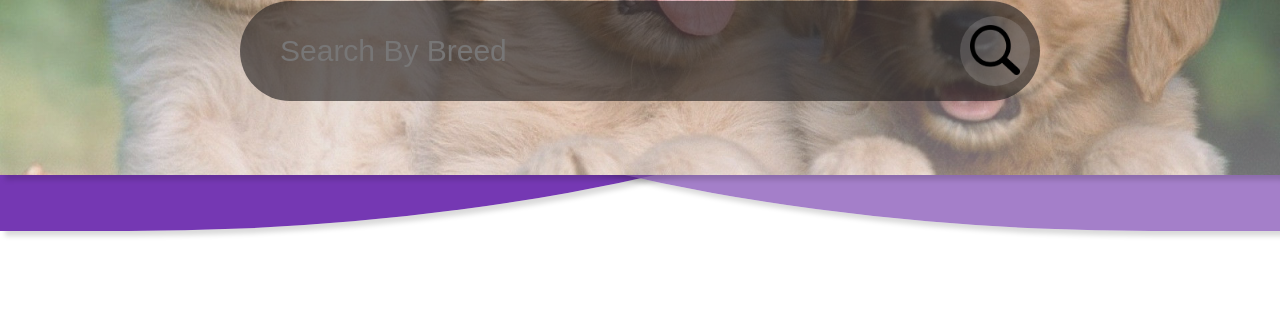
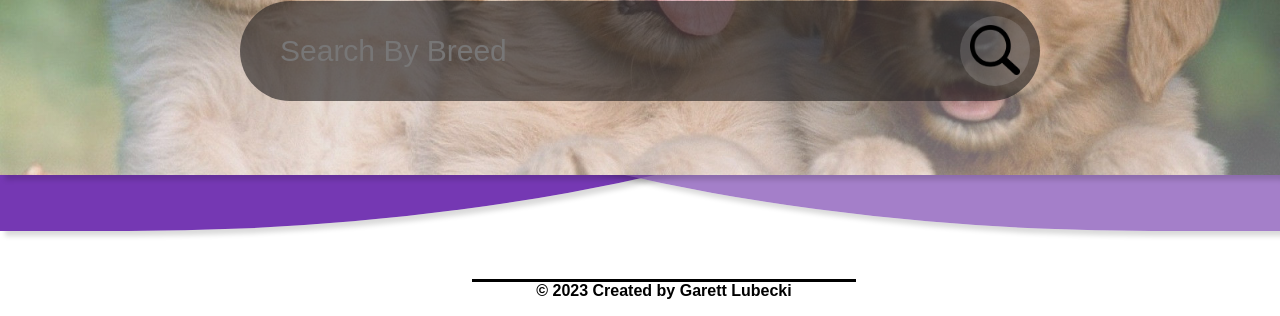
Before and after one commit to Garett-Lubecki/Student_MVP, a website: page public/index.html in a window 1280 px wide. Shown: the part 530-846 px from the top of the page. Before the commit the page ends 800 px from the top, so only its background shows below. Drawn offline with Linux system fonts and the light colour scheme; a web font is replaced by a local one.

Commit message:
add footer

```diff
--- a/public/index.html
+++ b/public/index.html
@@ -32,8 +32,6 @@
         <div id="searchImageContainer">
             <div id="trackerDiv">
                 <p id="guildStatement">Find a dog, bring home a new part of the family</p>
-                <!-- add tracker -->
-
         </div>
             <div id="searchBar">
                 <input type="text" placeholder="Search By Breed" id="searchTXT">
@@ -42,6 +40,11 @@
          </div>
     </div>
 </div>
+<div id = 'footer'>
+    <p id='glub' href="https://www.linkedin.com/in/garett-lubecki/">
+        © 2023 Created by Garett Lubecki
+    </p>
+</div>
 </body>
 <script src="main.js"> </script>
 </html>
--- a/public/style.css
+++ b/public/style.css
@@ -476,3 +476,21 @@ input[type='file'] {
     font-weight: bold;
     padding-bottom: 10px;
 }
+
+#footer{
+    width: 95vw;
+    display: flex;
+    align-content: center;
+    justify-content: center;
+    margin-left: 3.5rem;
+    margin-top: 2rem;
+}
+
+#glub{
+    width: 30vw;
+    font-size: 1rem;
+    font-weight: bold;
+    text-align: center;
+    position: relative;
+    border-top: 3px solid black;
+}
--- a/server.js
+++ b/server.js
@@ -26,7 +26,7 @@ const app = express();
 
 //Allows me to access images when going to a url/images/filename.jpeg
 //It tells it to look at my public folder for another folder called images
-//Connected to my SRC valeus in the main.js
+//Connected to my SRC values in the main.js
 app.use('/images', express.static(path.join(__dirname, 'public', 'images')));
 
 //So the client can access my stuff
```
Also changed, not shown: public/main.js (+2 -14 lines).
